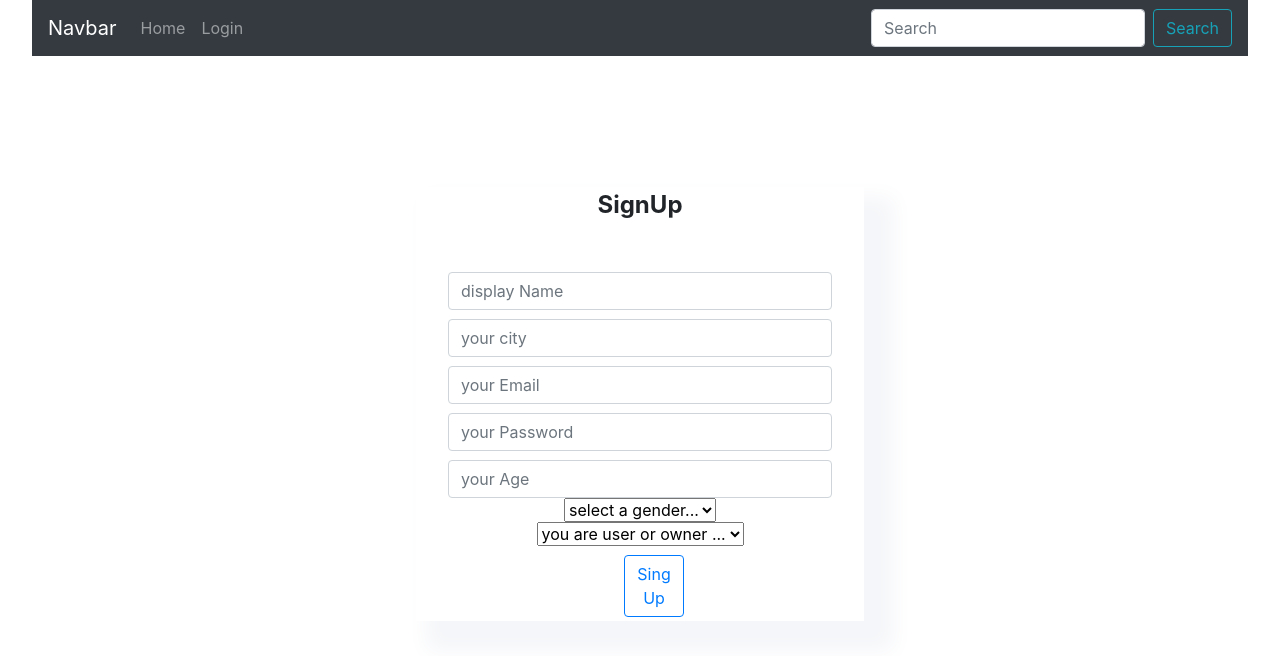
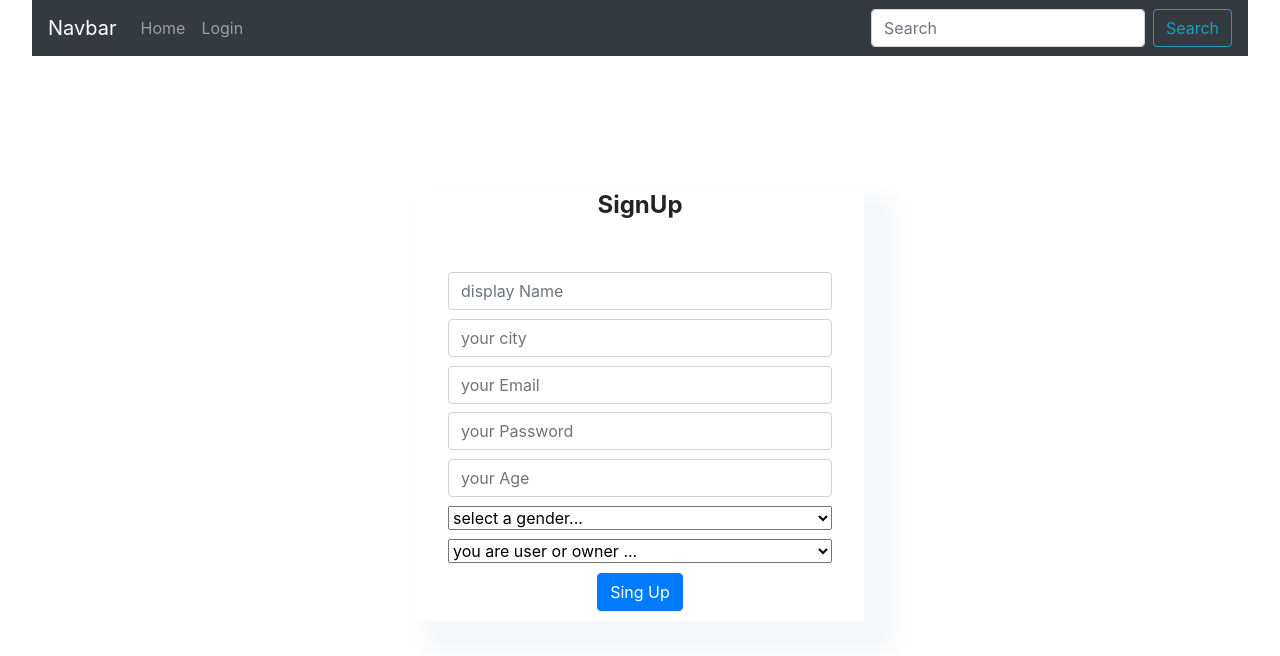
Before and after one commit to Dark-Web-Team/MERAKI_Academy_Project_5, a React (Create React App) app in the folder frontend/: page /signUp in a window 1280 px wide. Shown: the top 656 px of the page. Built offline with nearby package versions, Linux system fonts and the light colour scheme.

Commit message:
modificeation in signup css

```diff
--- a/frontend/src/components/auth/signUp/SignUp.js
+++ b/frontend/src/components/auth/signUp/SignUp.js
@@ -126,13 +126,12 @@ export default function SignUp() {
           <option value={3}>owner</option>
         </select>
         <div className="sign-up-button">
-        <Button className="singUpButton" variant="outline-primary" onClick={register}>Sing Up</Button>{' '}
+        <Button className="singUpButton"  onClick={register}>Sing Up</Button>{' '}
       </div>
       {errMessage ? <div className="errMessage"><Alert key={1} variant="danger">
     {errMessage}
   </Alert> </div> : ""}
       </div>
-      {errMessage ? <p>{errMessage}</p> : ""}
     </div>
   );
 }
--- a/frontend/src/components/auth/signUp/signUp.css
+++ b/frontend/src/components/auth/signUp/signUp.css
@@ -18,21 +18,22 @@
   width: 30vw;
 
 }
+.sign-up-input select{
+  margin-top: 2%;
+  width: 30vw;
+}
  .sign-up_text{
   font-size: 24px;
   text-align: center;
   font-weight: bold;
   font-family: -apple-system, BlinkMacSystemFont, 'Segoe UI', Roboto, Oxygen, Ubuntu, Cantarell, 'Open Sans', 'Helvetica Neue', sans-serif;
  }
-.sign-up-button {
-  width: 10%;
-  margin-left: 3%;
-}
-.singUpButton {
-  margin: auto;
-  margin-top: 20%;
-  margin-bottom: 10%;
-}
+
+ .singUpButton
+ {
+   margin: 10px 0 10px 0 ;
+ }
+
 
 .errMessage {
   width: 50%;
```
